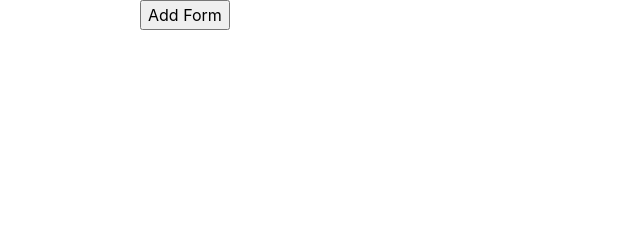
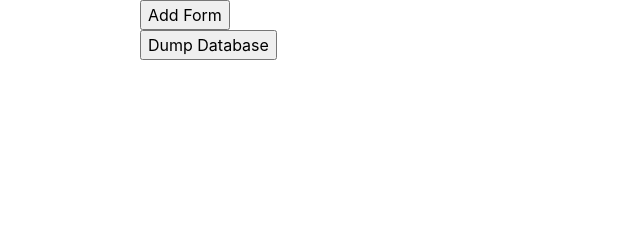
Before and after one commit to Lab-Brat/flask_masque, a Flask app: page / in a window 1280 px wide. Shown: the part 135-375 px from the top of the page, without its empty margins (0-640 px from the left). Run offline with Flask 2, Linux system fonts and the light colour scheme; data that the repository does not hold is empty; some libraries are stand-ins or nearby versions.

Commit message:
add database dump to csv file

```diff
--- a/app.py
+++ b/app.py
@@ -5,6 +5,9 @@ from flask_sqlalchemy import SQLAlchemy
 from sqlalchemy import ForeignKey
 from sqlalchemy.dialects.postgresql import INET
 from datetime import datetime
+import csv
+
+from yaml import dump_all
 
 app = Flask(__name__)
 app.config['SQLALCHEMY_DATABASE_URI'] = 'postgresql://labbrat:password@localhost:5433/masq_forms'
@@ -101,11 +104,43 @@ def update(id):
     else:
         return render_template('update.html', form=form)
 
+@app.route('/dump', methods=['GET'])
+def dump():
+    exip_dict = {}
+    for instance in db.session.query(CreateExIP).order_by(CreateExIP.id):
+        if instance.forms_id in exip_dict:
+            exip_dict[instance.forms_id].append([instance.extra_ip])
+        else:
+            exip_dict[instance.forms_id] = [[instance.extra_ip]]
+
+    header = ['Name', 'Hostname', 'IP', 'Extra IPs', 'Functions', 'Subsystems']
+    dump_path = '/home/labbrat/dumps/dump.csv'
+    with open(dump_path, 'w', encoding='UTF8') as dump:
+        writer = csv.writer(dump)
+        writer.writerow(header)
+        for instance in db.session.query(CreateForm).order_by(CreateForm.id):
+            row_data = [ instance.name, instance.hostname,
+                         instance.ip, transform_ip(exip_dict[int(instance.id)]),
+                         instance.functions, instance.subsystems]
+            writer.writerow(row_data)
+
+    return render_template('dump.html', dp=dump_path)
+
 @app.route('/', methods=['GET', 'POST'])
 def index():
     forms = CreateForm.query.order_by(CreateForm.date_created).all()
     return render_template('index.html', forms=forms)
 
+def transform_ip(ll):
+    csv_entry = ''
+    for l in ll:
+        for el in l:
+            if el != el[-1]:
+                csv_entry += el+"\r\n"
+            else:
+                csv_entry += el
+    return csv_entry
+
 
 if __name__ == '__main__':
     app.run(debug=True)
--- a/templates/index.html
+++ b/templates/index.html
@@ -41,5 +41,8 @@
         <input type="submit" value="Add Form">
     </form>
 
+    <form action="/dump">
+        <input type="submit" value="Dump Database">
+    </form>
 
 {% endblock %}
```
Also changed, not shown: templates/dump.html (added, +15 -0 lines).
